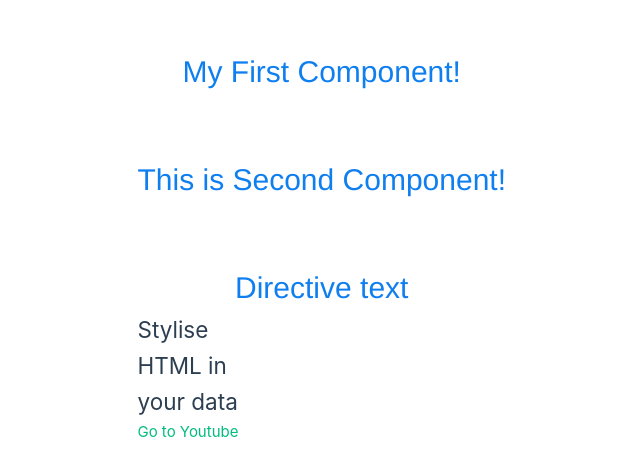
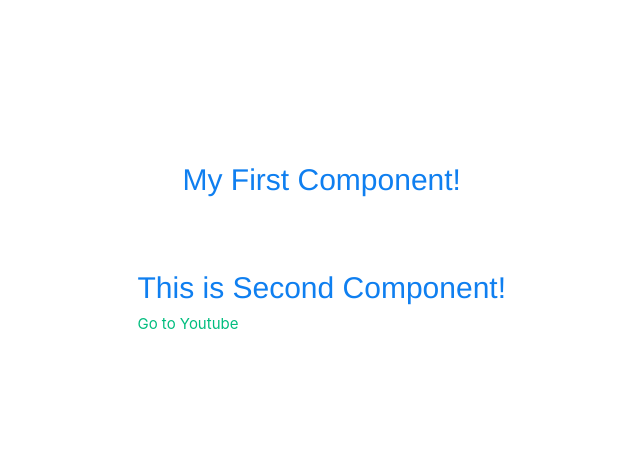
Before and after one commit to ProgrammerSohan/Vue-Js3_Frontend-Dev, a Vue app in the folder s1_ch1/first_app/: page / in a window 1280 px wide. Shown: the part 184-660 px from the top of the page, without its empty margins (134-774 px from the left). Built offline with nearby package versions, Linux system fonts and the light colour scheme.

Commit message:
1.11_basic directives_v-if,v-else-if,v-else_d

```diff
--- a/s1_ch1/first_app/src/components/Exercise1-03.vue
+++ b/s1_ch1/first_app/src/components/Exercise1-03.vue
@@ -1,9 +1,10 @@
 <template lang="">
     <div>
             <!-- <h1>{{ text }}</h1> -->
-            <h1 v-once v-text="text"></h1>
-            <h2 v-html="html"></h2>
+            <h1 v-if="false" v-once v-text="text"></h1>
+            <h2 v-html="html" v-else-if="false"></h2>
             <a
+                v-else
                 :href="link.url"
                 :target="link.target"
                 :tabindex="link.tabindex"
```
